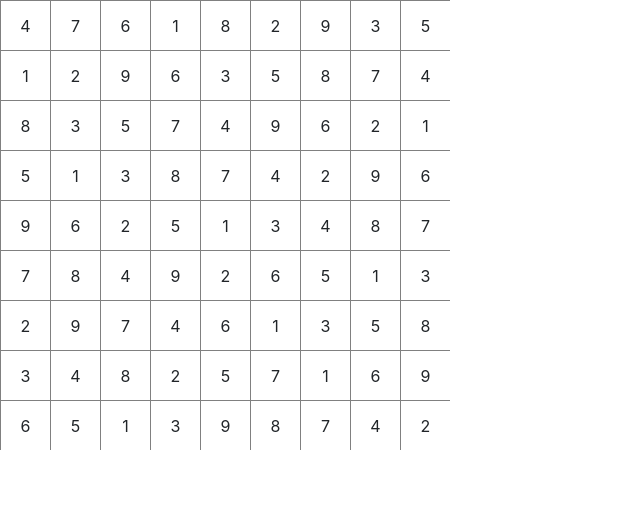
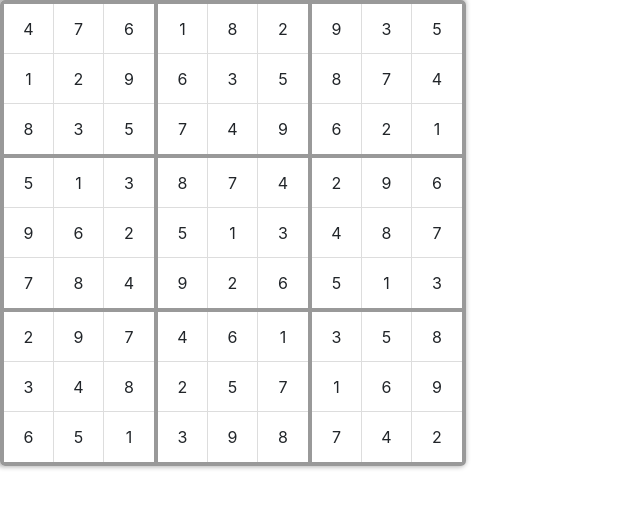
Before and after one commit to 77Vincent/sudoku, a website built with webpack: page src/index.html in a window 1280 px wide. Shown: the whole page, without its empty margins (0-640 px from the left). Built offline with nearby package versions, Linux system fonts and the light colour scheme.

Commit message:
styling in progress

```diff
--- a/src/scripts/index.js
+++ b/src/scripts/index.js
@@ -1,13 +1,27 @@
 import '../styles/index.scss'
-import { solve } from '../sudoku-core'
+import { solve, blockCors, blockIndexMap } from '../sudoku-core'
 import $ from 'jquery'
 
 const boardData = solve()
+const boardInBlockFormat = [ [], [], [], [], [], [], [], [], [] ]
 
 const board = $('.board')
-boardData.reduce((a, row) => a.concat(row), []).forEach(n => {
-  $('<div />')
-    .text(n)
-    .addClass('board-cell')
+
+boardData.forEach((row, y) => {
+  row.forEach((n, x) => {
+    const whichBlock = blockIndexMap[y][x]
+    boardInBlockFormat[whichBlock].push(n)
+  })
+})
+
+boardInBlockFormat.forEach(row => {
+  const blockElement = $('<div />')
+    .addClass('board-block')
     .appendTo(board)
-});
+  row.forEach(n => {
+    $('<div />')
+      .text(n)
+      .addClass('board-cell')
+      .appendTo(blockElement)
+  })
+})
--- a/src/styles/_board.scss
+++ b/src/styles/_board.scss
@@ -1,13 +1,55 @@
+@import 'theme';
+
+$border-thick: 2px;
+$cell-size: 50px;
+
 .board {
-  width: 450px;
+  width: ($cell-size * 3 + $border-thick * 2) * 3 + $border-thick * 2;
+  height: ($cell-size * 3 + $border-thick * 2) * 3 + $border-thick * 2;
+  border: $border-thick solid $color-gray-2;
+  @extend .paper;
+
+  &:after {
+    content: "";
+    display: block;
+    clear: both;
+  }
+
+  .board-block {
+    float: left;
+    width: $cell-size * 3 + $border-thick * 2;
+    height: $cell-size * 3 + $border-thick * 2;
+    border: $border-thick solid $color-gray-2;
+
+    &:after {
+      content: "";
+      display: block;
+      clear: both;
+    }
+  }
 
   .board-cell {
-    width: 50px;
-    height: 50px;
+    width: $cell-size;
+    height: $cell-size;
     float: left;
     text-align: center;
     line-height: 50px;
-    border-top: 1px solid gray;
-    border-left: 1px solid gray;
+    border-bottom: 1px solid $color-gray-1;
+    border-right: 1px solid $color-gray-1;
+
+    &:nth-child(3n) {
+      border-right: none;
+    }
+
+    &:nth-child(7),
+    &:nth-child(8),
+    &:nth-child(9) {
+      border-bottom: none;
+    }
+
+    &:hover {
+      cursor: pointer;
+      background-color: $color-gray-1;
+    }
   }
 }
--- /dev/null
+++ b/src/styles/_theme.scss
@@ -0,0 +1,9 @@
+$color-theme: seagreen;
+$color-gray-1: #ddd;
+$color-gray-2: #999;
+$color-gray-3: #333;
+
+.paper {
+  box-shadow: -2px -1px 5px 2px lighten($color-gray-2, 10%);
+  border-radius: 5px;
+}
--- a/src/sudoku-core/index.js
+++ b/src/sudoku-core/index.js
@@ -1,5 +1,8 @@
 import solve from './solve'
+import { blockCors, blockIndexMap } from './utilities'
 
 export {
+  blockCors,
+  blockIndexMap,
   solve,
 }
--- a/src/sudoku-core/utilities.js
+++ b/src/sudoku-core/utilities.js
@@ -80,7 +80,6 @@ function validate(board) {
   return true
 }
 
-
 export {
   colorize,
   print,
```
